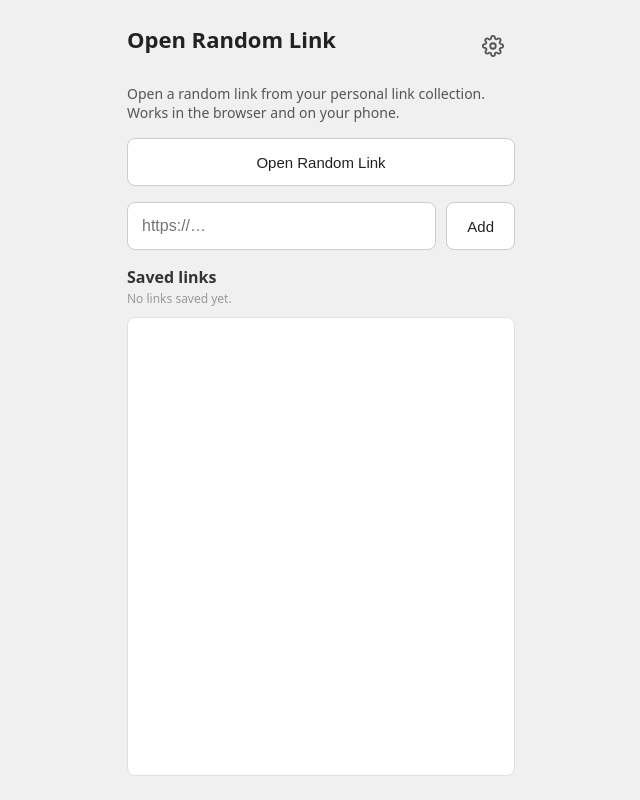
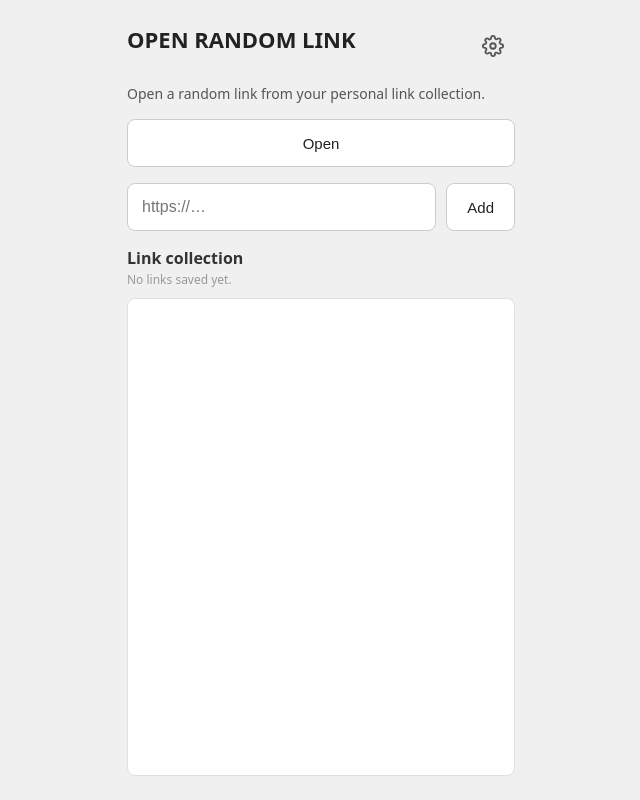
Before and after one commit to mn-taler/orl, a plain HTML site: page index.html in a window 1280 px wide. Shown: the whole page, without its empty margins (319-959 px from the left). Drawn offline with Linux system fonts and the light colour scheme.

Commit message:
Change some namings and texts

```diff
--- a/app.js
+++ b/app.js
@@ -102,7 +102,7 @@ function applyDarkMode(enabled) {
 }
 
 document.addEventListener('DOMContentLoaded', () => {
-  const openRandomLinkButton = document.getElementById('open-random-link-button');
+  const openRandomLinkButton = document.getElementById('open-button');
   const addLinkButton = document.getElementById('add-link-button');
   const linkInput = document.getElementById('link-input');
   const linkList = document.getElementById('link-list');
--- a/index.html
+++ b/index.html
@@ -25,7 +25,7 @@
   <div class="page">
     <div class="container">
       <header class="header">
-        <h1>Open Random Link</h1>
+        <h1>OPEN RANDOM LINK</h1>
         <div class="settings">
           <button type="button" id="settings-button" class="settings-button" aria-label="Settings" aria-expanded="false" aria-haspopup="true" aria-controls="settings-menu">
             <svg xmlns="http://www.w3.org/2000/svg" width="22" height="22" viewBox="0 0 24 24" fill="none" stroke="currentColor" stroke-width="2" stroke-linecap="round" stroke-linejoin="round" aria-hidden="true">
@@ -43,8 +43,8 @@
           </div>
         </div>
       </header>
-      <p>Open a random link from your personal link collection. Works in the browser and on your phone.</p>
-      <button type="button" id="open-random-link-button">Open Random Link</button>
+      <p>Open a random link from your personal link collection.</p>
+      <button type="button" id="open-button">Open</button>
 
       <div class="add-link">
         <input type="url" id="link-input" placeholder="https://…" />
@@ -53,7 +53,7 @@
 
       <section class="link-list-section">
         <div class="link-list-heading">
-          <h2>Saved links</h2>
+          <h2>Link collection</h2>
           <p id="list-info" class="list-info" aria-live="polite">No links saved yet.</p>
         </div>
         <ul id="link-list"></ul>
```
